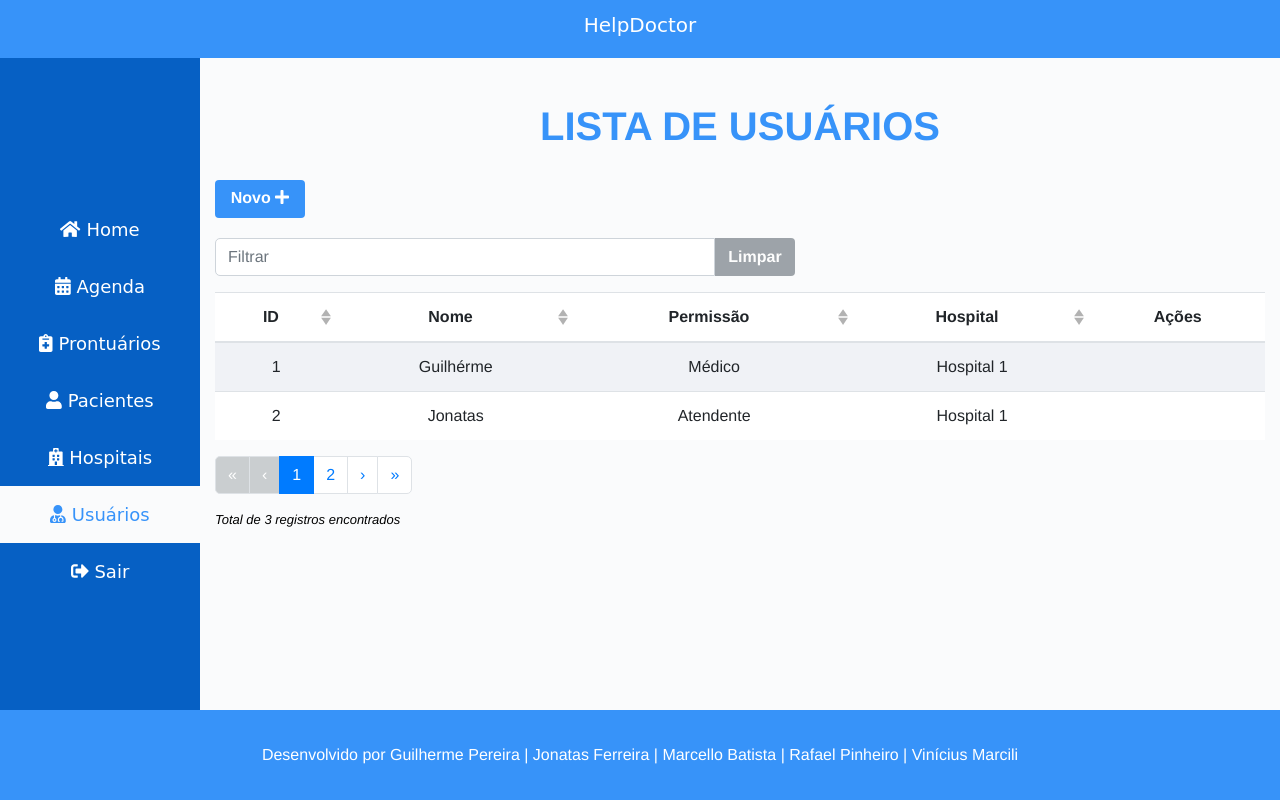
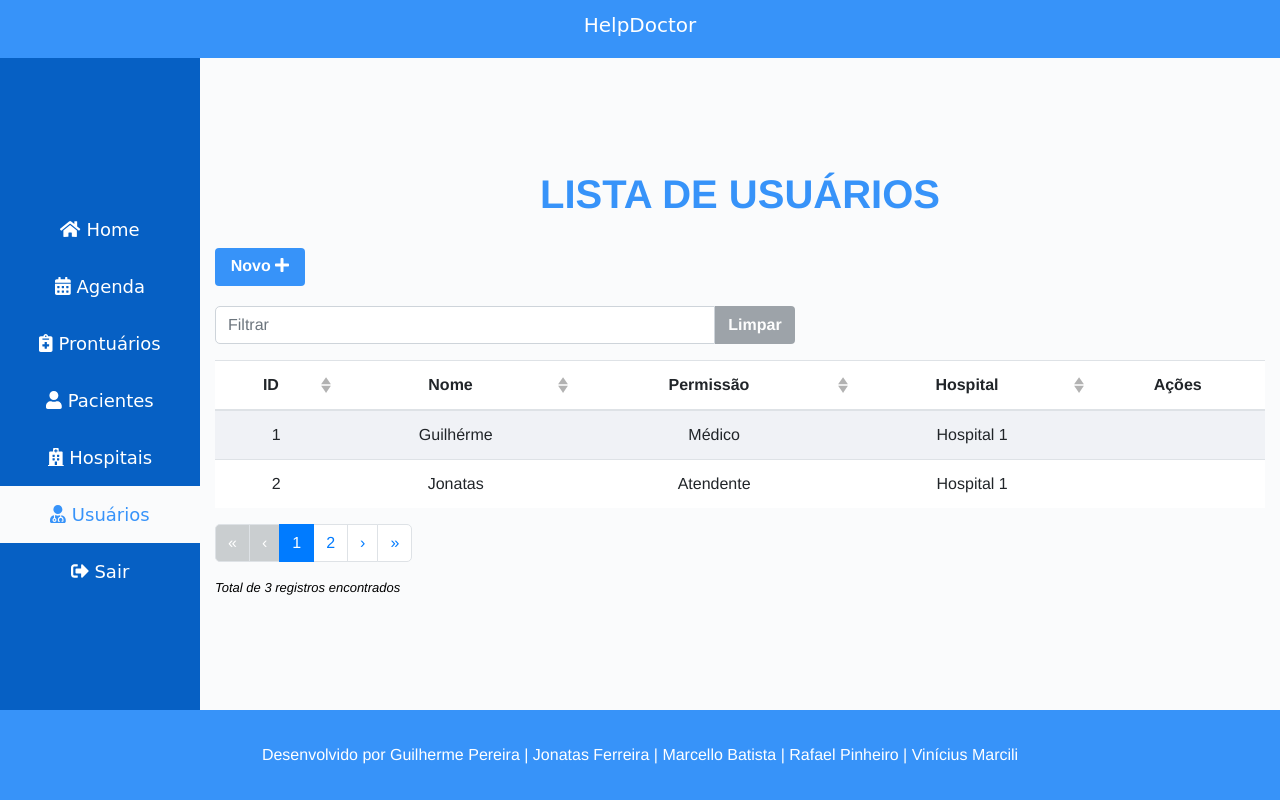
Before and after one commit to UNIPTCC/Help-Doctor-Front, a Vue app: page /usuario in a window 1280 px wide. Built offline with nearby package versions, Linux system fonts and the light colour scheme; no server answers; sample sign-in values are in the browser's storage; what vue-resource would draw is missing.

Commit message:
:bug: fix content

```diff
--- a/src/assets/styles/globals.scss
+++ b/src/assets/styles/globals.scss
@@ -32,7 +32,7 @@ $comics: "Comic Sans MS", cursive, sans-serif;
 /* Fonts */
 
 /* Sizes */
-$min-height-container: calc(100vh - 285px);
+$min-height-container: calc(100vh - 148px);
 $min-height-container-tablet: calc(100vh - 315px);
 $min-height-container-mobile: calc(100vh - 335px);
 /* Sizes */
--- a/src/components/Footer/Footer.scss
+++ b/src/components/Footer/Footer.scss
@@ -1,5 +1,5 @@
 footer.footer {
-  position: absolute;
+  position: relative;
   bottom: 0;
   padding: 15px;
   width: 100%;
```
